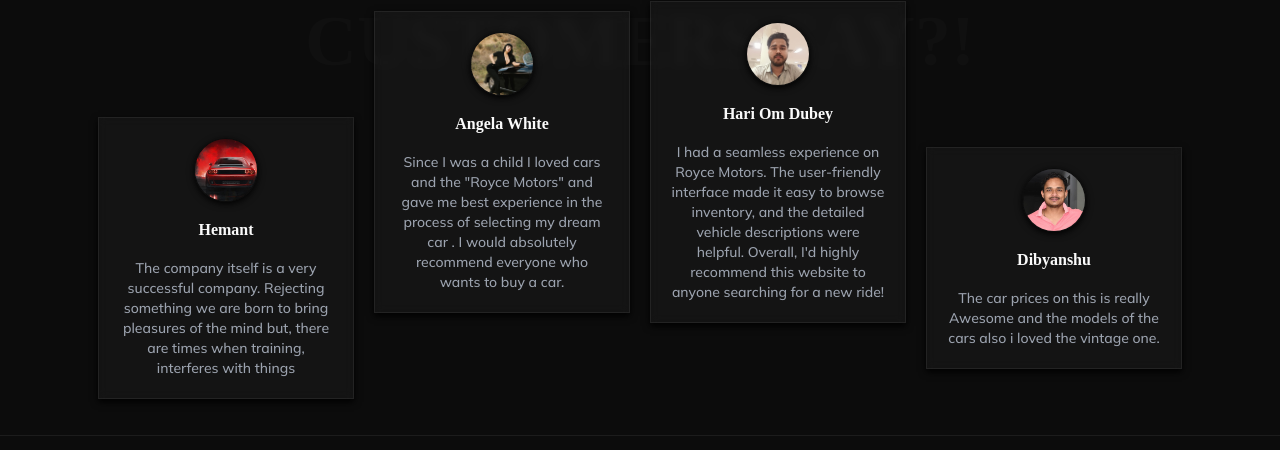
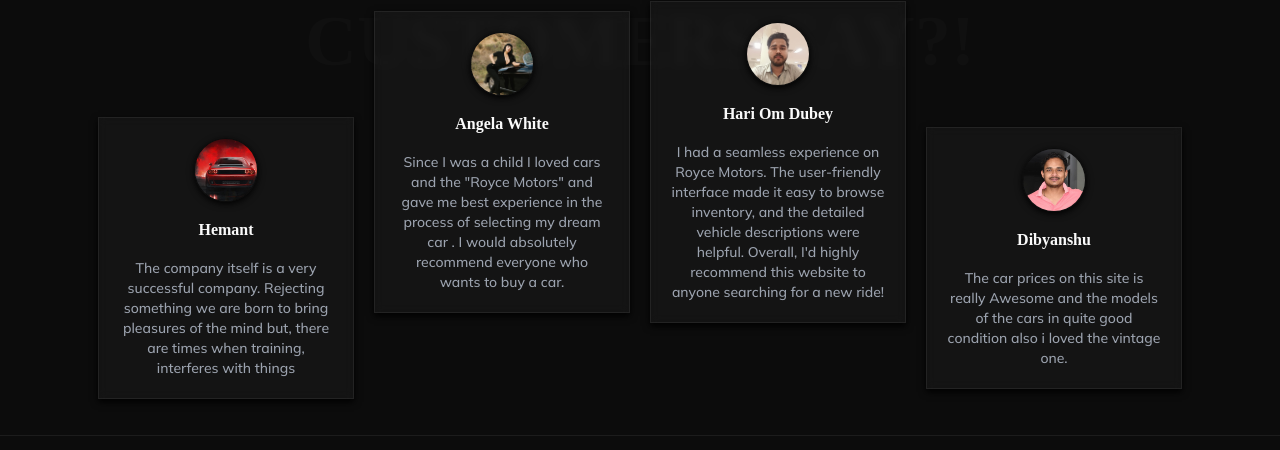
Before and after one commit to ayushsingh1524/Roycemotors, a website: page index.html in a window 1280 px wide. Shown: the part 4991-5441 px from the top of the page. Drawn offline with Linux system fonts and the light colour scheme; files whose address does not match are found by name; a web font is replaced by a local one.

Commit message:
index.html

```diff
--- a/index.html
+++ b/index.html
@@ -387,7 +387,7 @@
             <div class="review w-64 flex flex-col gap-4 items-center justify-center p-5 lg:mt-48">
                 <img src="images/car3.jpeg" class="w-16 rounded-full object-cover h-16">
                 <h5 class="text-light text-base text-center font-semibold">Dibyanshu</h5>
-                <p class="text-grey text-sm text-center font-medium"> The car prices on this is really Awesome and the models of the cars also i loved the vintage one.</p>
+                <p class="text-grey text-sm text-center font-medium"> The car prices on this site is really Awesome and the models of the cars in quite good condition also i loved the vintage one.</p>
             </div>
         </div>
     </section>
```
